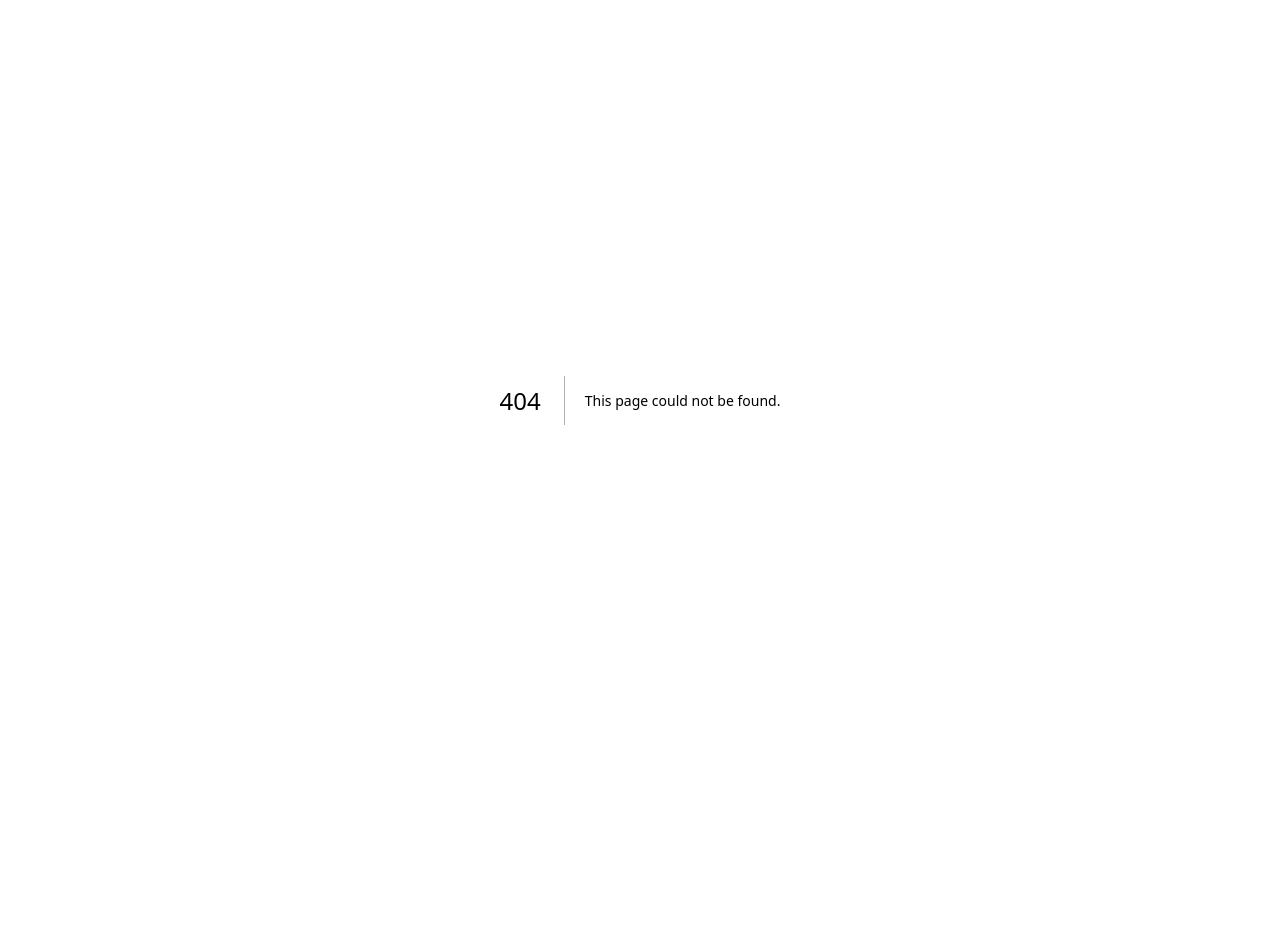
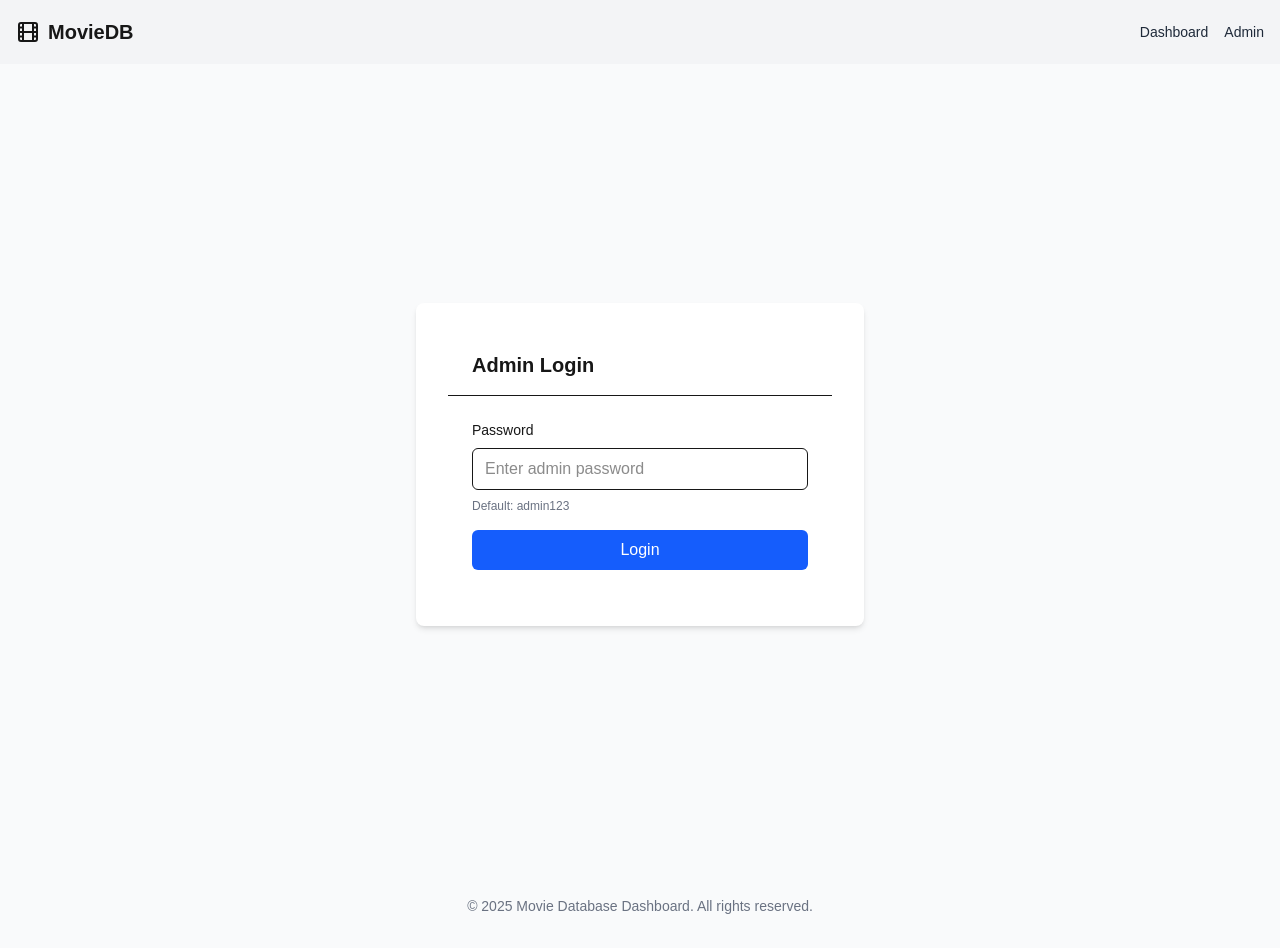
Before and after one commit to tiwariakrosh/movie-database-dashboard, a Next.js app: page /admin in a window 1280 px wide. Before the commit this address had no page. Before the commit the page ends 800 px from the top, so only its background shows below. Built offline with nearby package versions, Linux system fonts and the light colour scheme.

Commit message:
feat: add Header, Footer and login components

```diff
--- a/package.json
+++ b/package.json
@@ -3,12 +3,13 @@
   "version": "0.1.0",
   "private": true,
   "scripts": {
-    "dev": "next dev --webpack",
-    "build": "next build --webpack",
+    "dev": "next dev",
+    "build": "next build",
     "start": "next start",
     "lint": "eslint"
   },
   "dependencies": {
+    "lucide-react": "^0.552.0",
     "next": "16.0.1",
     "react": "19.2.0",
     "react-dom": "19.2.0"
--- /dev/null
+++ b/src/app/admin/page.tsx
@@ -0,0 +1,12 @@
+import { AdminLogin } from "@/components/login";
+import { LogIn } from "lucide-react";
+
+const AdminPage = () => {
+  return (
+    <>
+      <AdminLogin />
+    </>
+  );
+};
+
+export default AdminPage;
--- a/src/app/globals.css
+++ b/src/app/globals.css
@@ -6,12 +6,6 @@
   --foreground: #171717;
 }
 
-* {
-  margin: 0;
-  padding: 0;
-  box-sizing: border-box;
-}
-
 body {
   background: var(--background);
   color: var(--foreground);
--- a/src/app/layout.tsx
+++ b/src/app/layout.tsx
@@ -1,5 +1,8 @@
+import Head from "next/head";
 import "./globals.css";
 import type { Metadata } from "next";
+import { Header } from "@/components/header";
+import { Footer } from "@/components/footer";
 
 export const metadata: Metadata = {
   title: "Movie Dashboard",
@@ -12,7 +15,11 @@ export default function RootLayout({
 }) {
   return (
     <html lang="en" data-theme="light" className="light">
-      <body>{children}</body>
+      <body>
+        <Header />
+        {children}
+        <Footer />
+      </body>
     </html>
   );
 }
--- a/src/app/page.tsx
+++ b/src/app/page.tsx
@@ -1,6 +1,6 @@
 export default function Home() {
   return (
-    <div className="flex min-h-screen items-center justify-center bg-zinc-50 font-sans dark:bg-black">
+    <div className="flex min-h-screen flex-col items-center justify-center bg-zinc-50 font-sans dark:bg-black">
       <div className="text-center">
         <h1 className="mb-4 text-4xl font-bold text-zinc-900 dark:text-zinc-100">
           Welcome to Movies Dashboard
--- /dev/null
+++ b/src/components/footer.tsx
@@ -0,0 +1,13 @@
+"use client";
+
+export function Footer() {
+  return (
+    <footer className="bg-gray-50 border-border">
+      <div className="container mx-auto px-4 py-8">
+        <div className="text-center text-sm text-gray-500 dark:text-gray-400">
+          <p>&copy; 2025 Movie Database Dashboard. All rights reserved.</p>
+        </div>
+      </div>
+    </footer>
+  );
+}
--- /dev/null
+++ b/src/components/header.tsx
@@ -0,0 +1,35 @@
+"use client";
+
+import Link from "next/link";
+import { Film } from "lucide-react";
+
+export function Header() {
+  return (
+    <header className="w-full h-16 shadow-sm bg-gray-100 dark:bg-gray-900">
+      <div className="container mx-auto flex items-center justify-between h-full px-4">
+        <Link
+          href="/"
+          className="flex items-center gap-2 font-bold text-xl hover:opacity-80 transition-opacity"
+        >
+          <Film className="w-6 h-6" />
+          MovieDB
+        </Link>
+
+        <nav className="flex items-center gap-4">
+          <Link
+            href="/"
+            className="text-sm text-gray-800 dark:text-gray-100 hover:text-primary transition-colors"
+          >
+            Dashboard
+          </Link>
+          <Link
+            href="/admin"
+            className="text-sm text-gray-800 dark:text-gray-100 hover:text-primary transition-colors"
+          >
+            Admin
+          </Link>
+        </nav>
+      </div>
+    </header>
+  );
+}
--- /dev/null
+++ b/src/components/login.tsx
@@ -0,0 +1,49 @@
+"use client";
+
+import React, { useState } from "react";
+import { Loader2 } from "lucide-react";
+
+export function AdminLogin() {
+  const [password, setPassword] = useState("");
+  const [loading, setLoading] = useState(false);
+
+  const handleSubmit = async (e: React.FormEvent) => {
+    e.preventDefault();
+    setLoading(true);
+  };
+
+  return (
+    <div className="min-h-screen bg-gray-50 flex items-center justify-center p-4">
+      <div className="w-full p-8 max-w-md bg-white shadow-md rounded-lg overflow-hidden">
+        <div className="px-6 py-4 border-b">
+          <h2 className="text-xl font-semibold">Admin Login</h2>
+        </div>
+        <div className="p-6">
+          <form onSubmit={handleSubmit} className="space-y-4">
+            <div>
+              <label className="block text-sm font-medium mb-2">Password</label>
+              <input
+                type="password"
+                placeholder="Enter admin password"
+                value={password}
+                onChange={(e) => setPassword(e.target.value)}
+                disabled={loading}
+                className="w-full px-3 py-2 border rounded-md focus:outline-none focus:ring-2 focus:ring-blue-500"
+              />
+              <p className="text-xs text-gray-500 mt-2">Default: admin123</p>
+            </div>
+
+            <button
+              type="submit"
+              disabled={loading}
+              className="w-full flex items-center justify-center px-4 py-2 bg-blue-600 text-white rounded-md hover:bg-blue-700 disabled:opacity-50"
+            >
+              {loading && <Loader2 className="w-4 h-4 mr-2 animate-spin" />}
+              Login
+            </button>
+          </form>
+        </div>
+      </div>
+    </div>
+  );
+}
```
Also changed, not shown: 1 other file (tests, documents, lock files or other folders).
